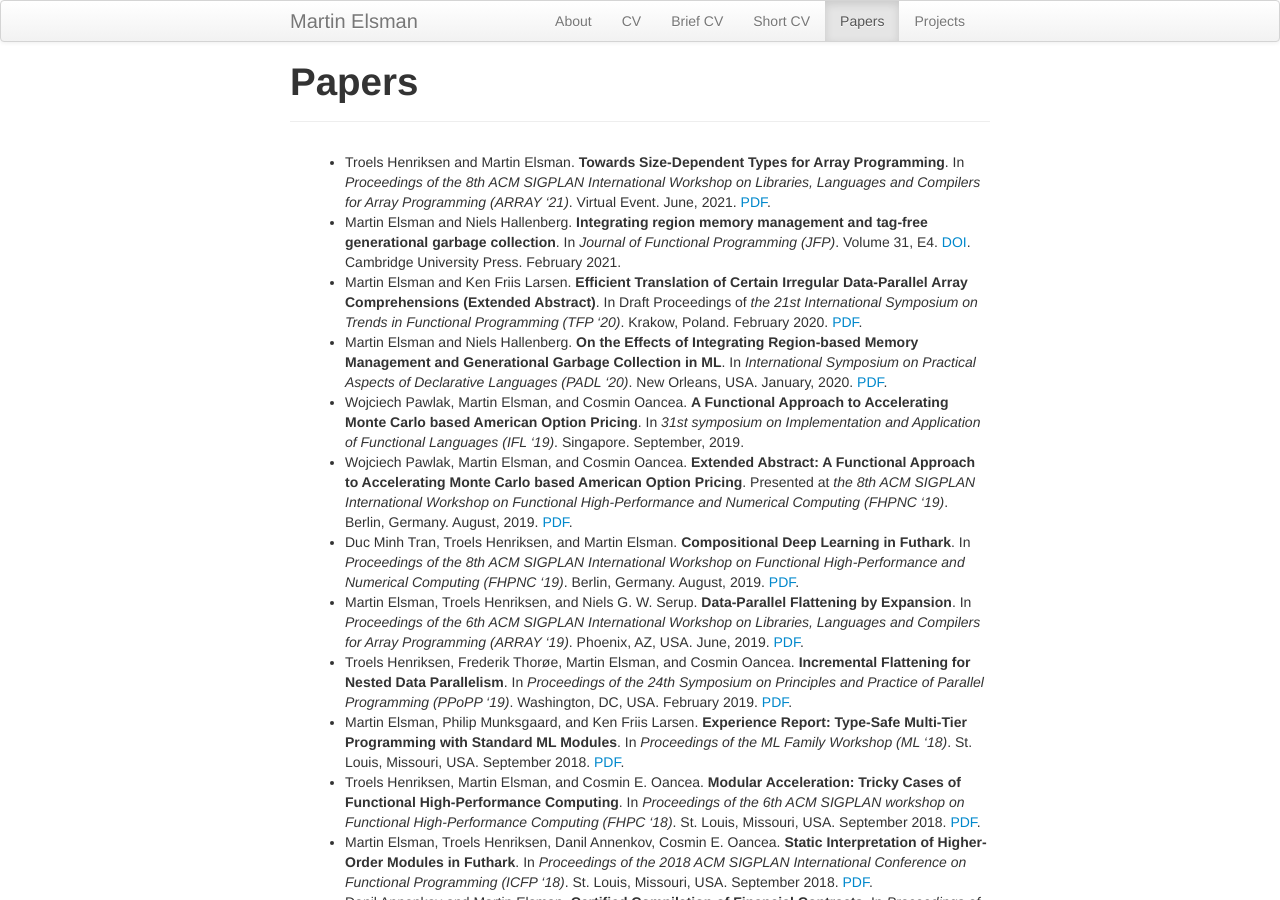
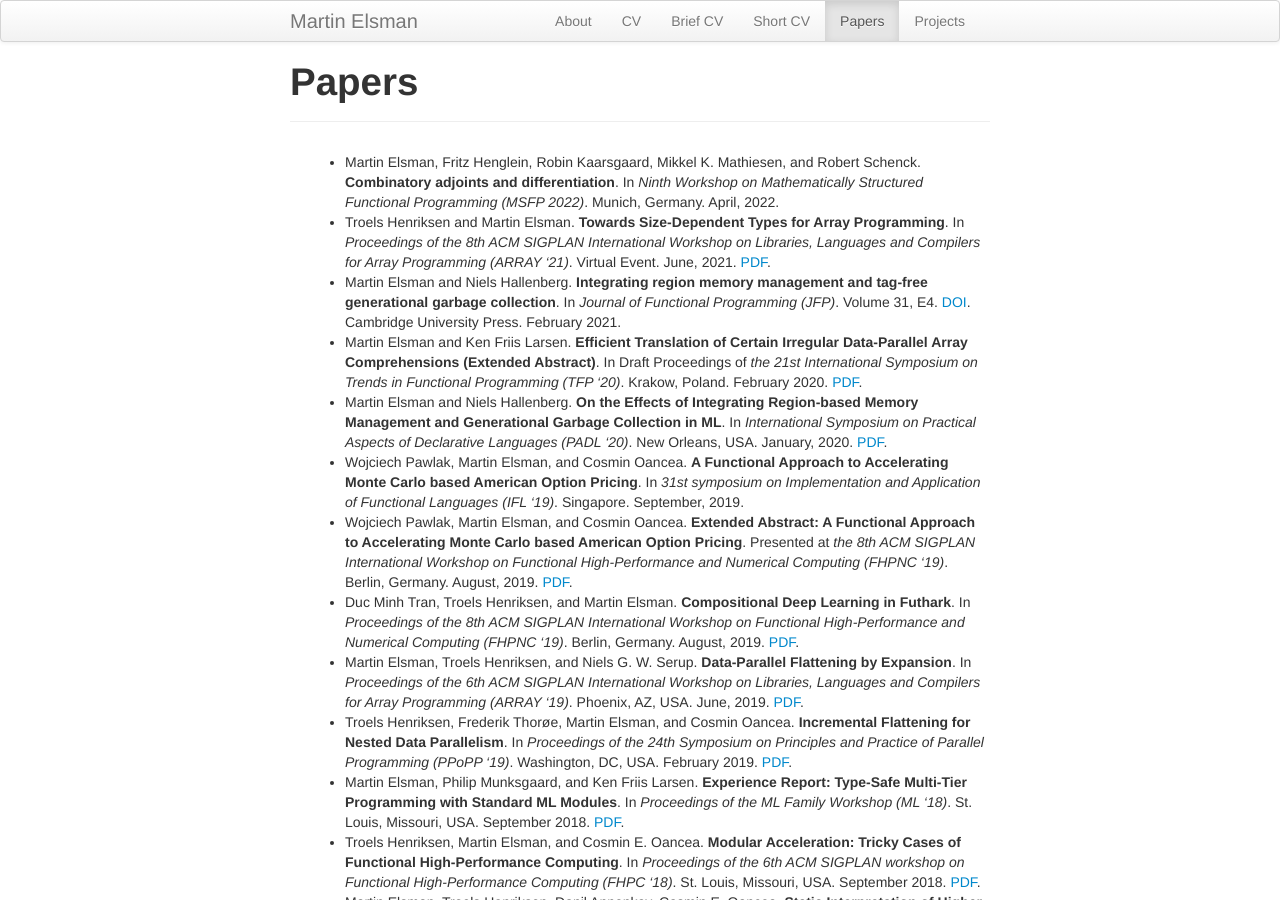
Before and after one commit to melsman/melsman.github.io, a Jekyll site: the page built from papers.md, in a window 1280 px wide and 900 px high. Built offline with Jekyll 4.4.1, drawn with Linux system fonts in a browser that asks for light colours; nearby versions of some CDN libraries.

Commit message:
new paper

```diff
--- a/papers.md
+++ b/papers.md
@@ -5,6 +5,8 @@ header: Papers
 group: navigation
 ---
 {% include JB/setup %}
+
+* Martin Elsman, Fritz Henglein, Robin Kaarsgaard, Mikkel K. Mathiesen, and Robert Schenck. __Combinatory adjoints and differentiation__. In _Ninth Workshop on Mathematically Structured Functional Programming (MSFP 2022)_. Munich, Germany. April, 2022.
 
 * Troels Henriksen and Martin Elsman. __Towards Size-Dependent Types for Array Programming__. In _Proceedings of the 8th ACM SIGPLAN International Workshop on Libraries, Languages and Compilers for Array Programming (ARRAY '21)_. Virtual Event. June, 2021. [PDF](/pdf/array21-final-publ.pdf).
 
```
